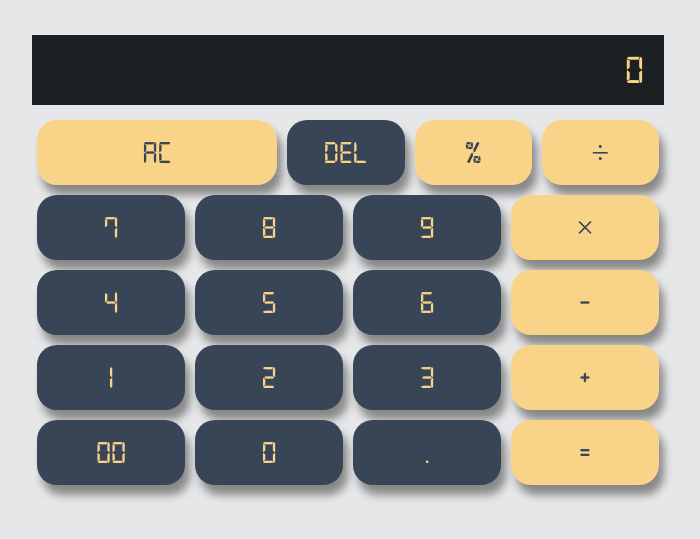
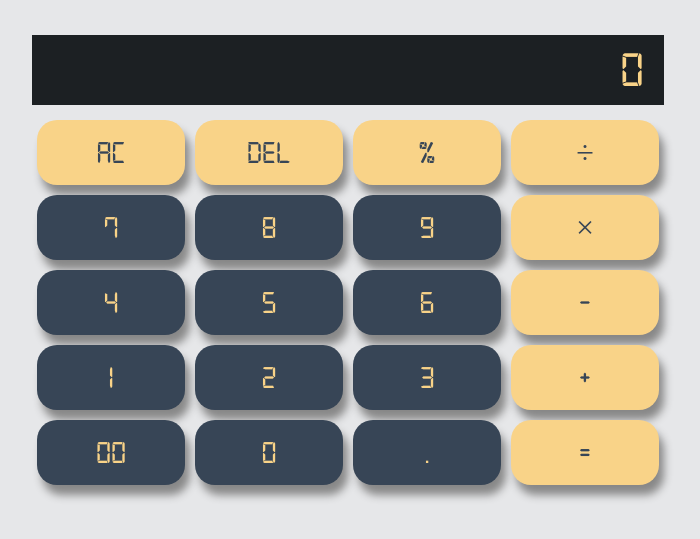
Before and after one commit to rafidanisa-38/Calculator, a plain HTML site: page index.html in a window 1280 px wide. Shown: the part 81-620 px from the top of the page, without its empty margins (292-992 px from the left). Drawn offline with Linux system fonts and the light colour scheme.

Commit message:
Update stylesheet.css

```diff
--- a/stylesheet.css
+++ b/stylesheet.css
@@ -31,7 +31,7 @@ body {
     border: none;
     padding: 0 20px;
     box-sizing: border-box;
-    font-size: 40px;
+    font-size: 50px;
     font-family: 'digital-7regular';
 }
 
@@ -60,11 +60,7 @@ button {
     cursor: pointer;
 }
 
-.all-clear, .zero-btn {
-    width: 52%;
-}
-
-.operator, .equal-sign, .all-clear, .percentage {
+.operator, .equal-sign, .all-clear, .delete {
     background-color: #F9D388;
     color: #374556;
     border: 0 solid #F9D388;
@@ -75,7 +71,7 @@ button:hover {
     transition: 0.3s;
 }
 
-.operator:hover, .equal-sign:hover, .all-clear:hover, .percentage:hover {
+.operator:hover, .equal-sign:hover, .all-clear:hover, .delete:hover {
     background-color: darkorange;
     transition: 0.3s;
 }
```
